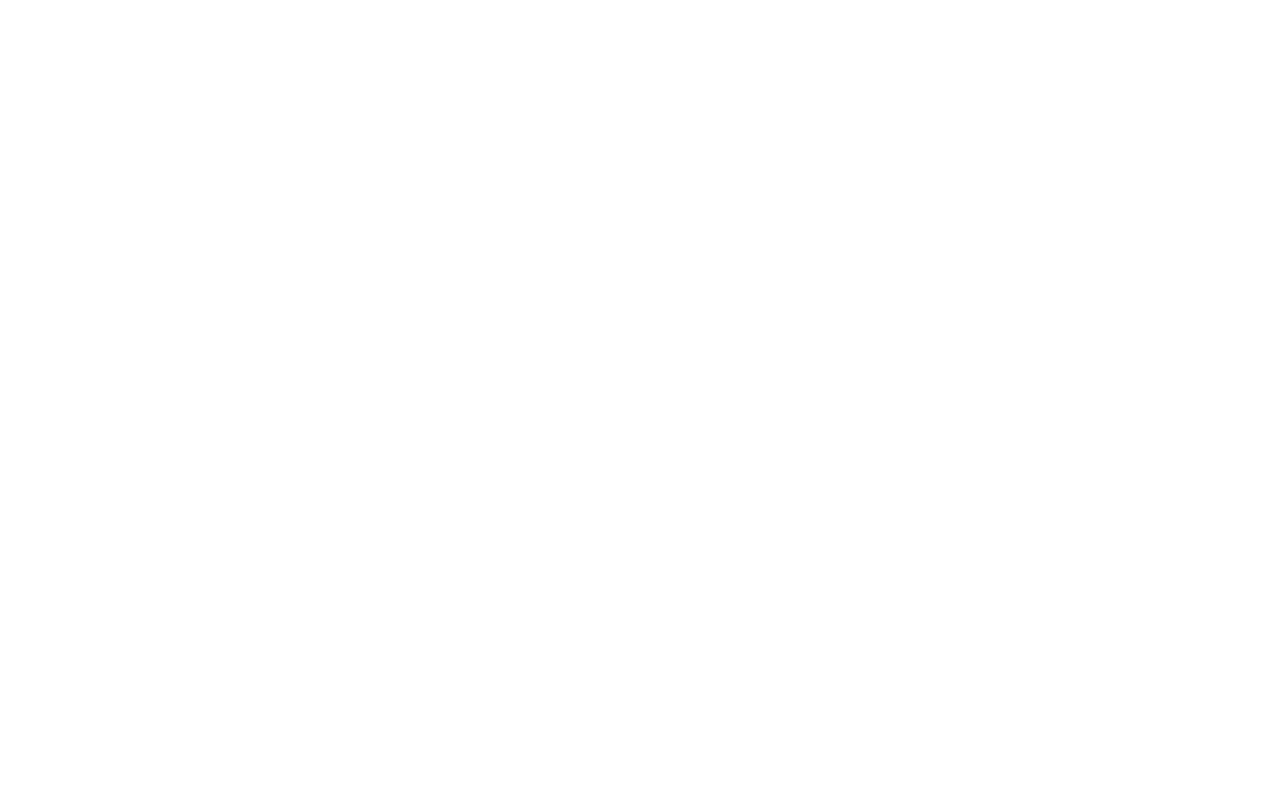
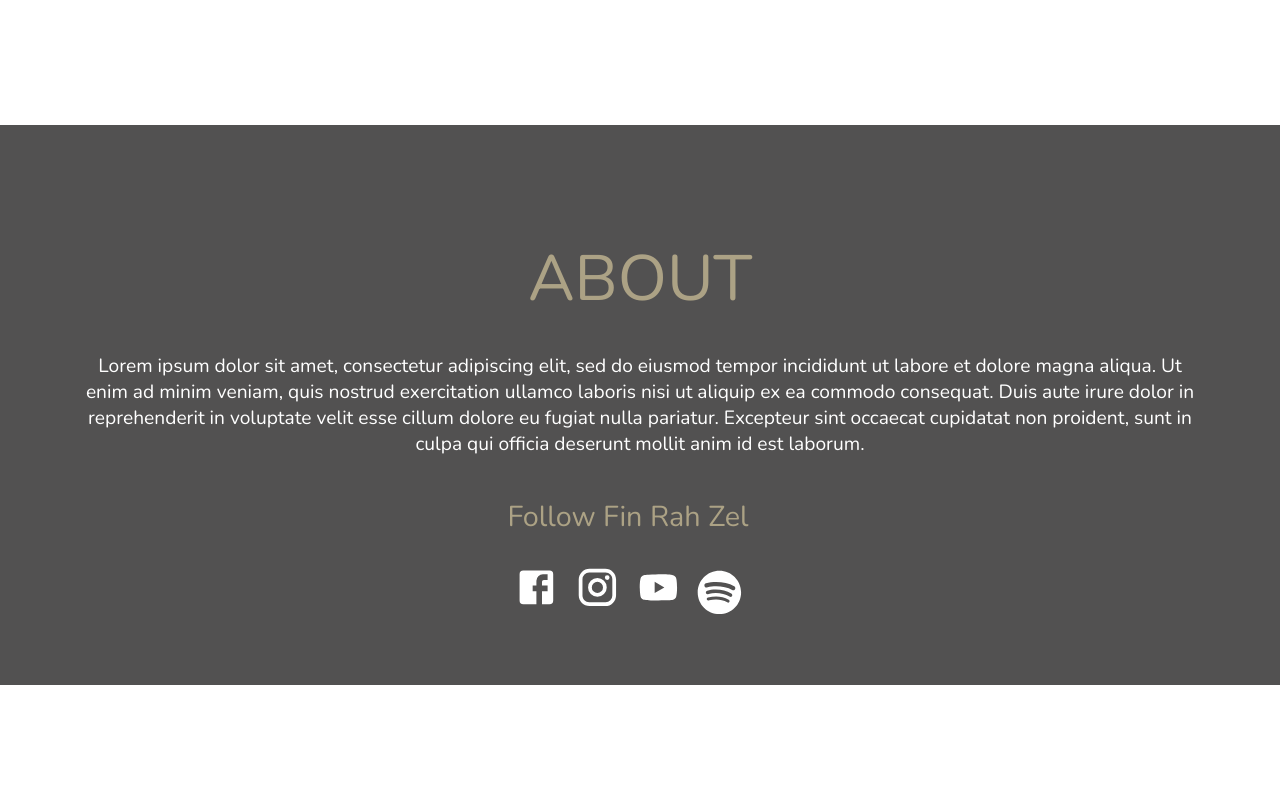
Before and after one commit to NakiNorton/Fin-Rah-Zel, a React (Create React App) app: page / in a window 1280 px wide. Shown: the part 680-1480 px from the top of the page. Built offline with nearby package versions, Linux system fonts and the light colour scheme; a web font is replaced by a local one.

Commit message:
Delete unused className

```diff
--- a/src/components/About.js
+++ b/src/components/About.js
@@ -7,7 +7,7 @@ import { FontAwesomeIcon } from '@fortawesome/react-fontawesome'
 
 const About = () => {
   return (
-    <div className='about fade-in-section'>
+    <div className='about'>
       <h2 className="section-heading">ABOUT</h2>
       <section className='about-content'>
         <article>
--- a/src/components/SubscribeContainer.js
+++ b/src/components/SubscribeContainer.js
@@ -31,7 +31,7 @@ const SubscribeContainer = () => {
 
   return (
     <>
-      <section className="subscribe-container fade-in-section">
+      <section className="subscribe-container">
         <section className="column-1">
         <img className="img" src={photo} alt="Fin Rah Zel holding guitar"/>
         </section>
```
Also changed, not shown: src/components/App.css (+0 -8 lines).
